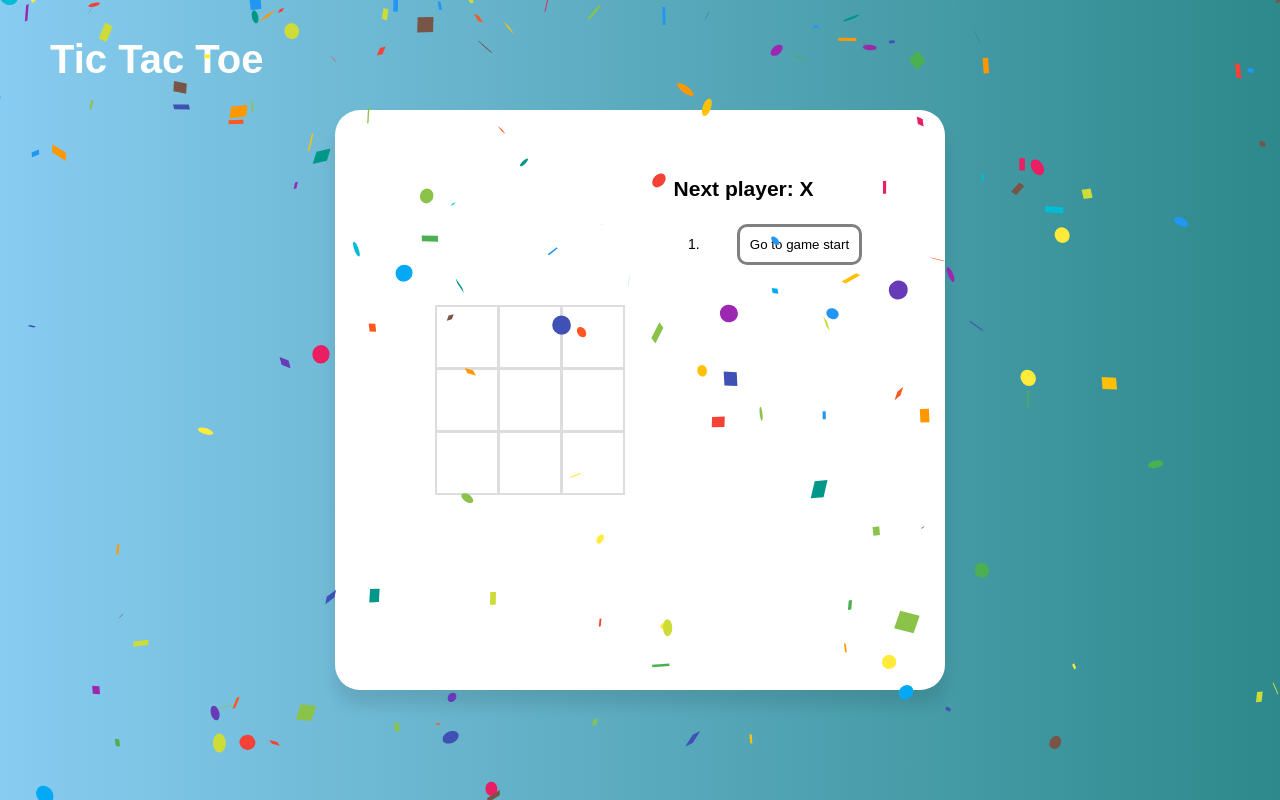
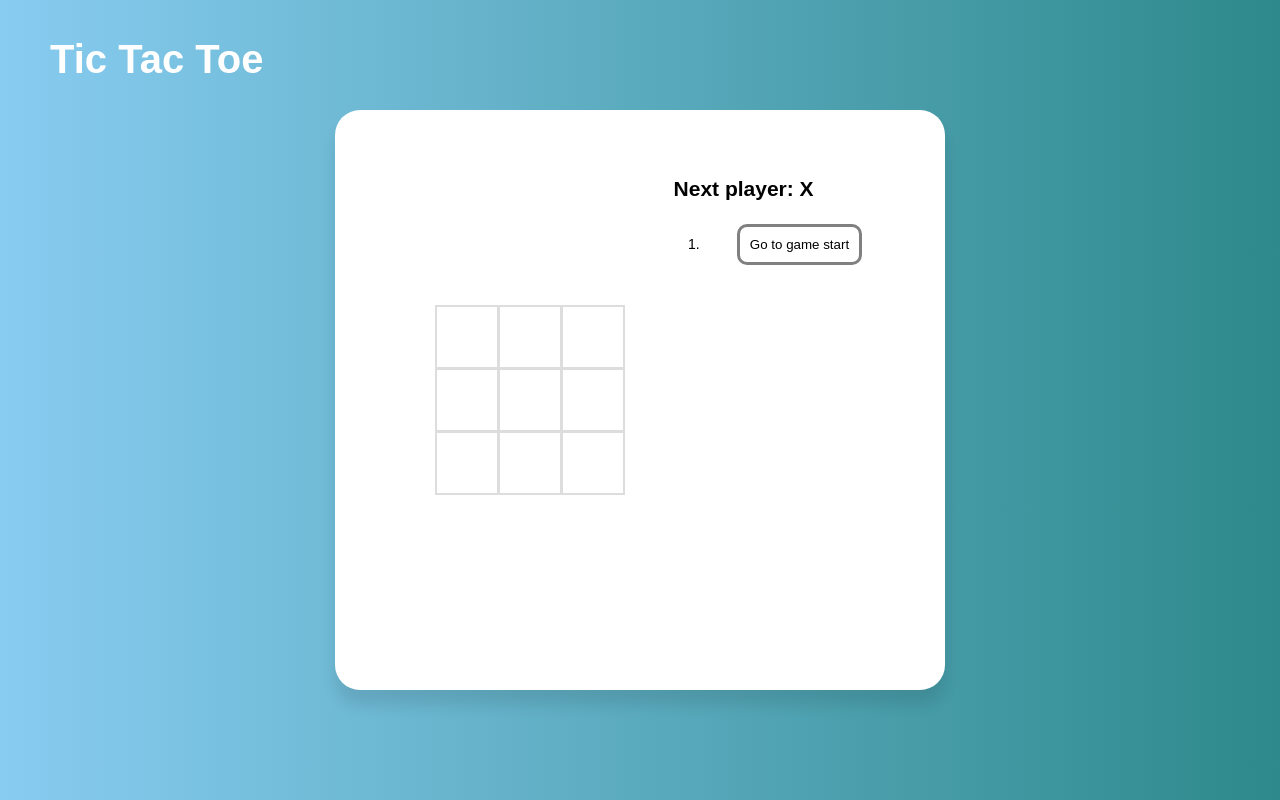
Before and after one commit to xxzbuckxx/tic-tac-toe-react-demo, a React (Vite) app: page / in a window 1280 px wide. Built offline with nearby package versions, Linux system fonts and the light colour scheme.

Commit message:
Remove react-confetti rom Game component

```diff
--- a/src/Game/Game.tsx
+++ b/src/Game/Game.tsx
@@ -1,7 +1,6 @@
 import { useState } from 'react'
 import Square from './Square'
 import Board from './Board'
-import ReactConfetti from 'react-confetti'
 import './Game.css'
 
 export default function Game() {
@@ -51,7 +50,6 @@ export default function Game() {
 
   return (
     <div className="game">
-    <ReactConfetti />
       <div className="game-board">
         <Board
           squares={current.squares}
```
